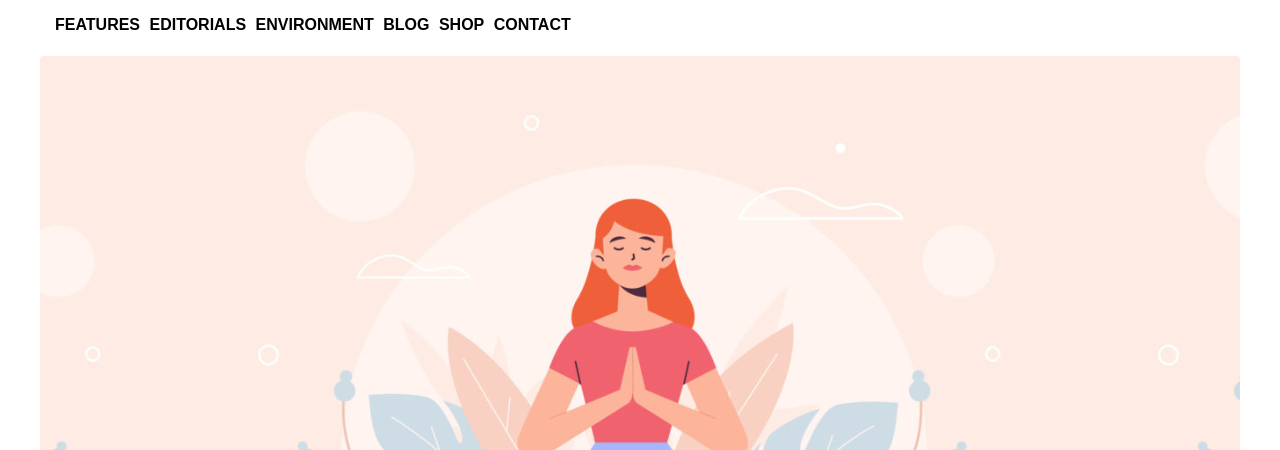
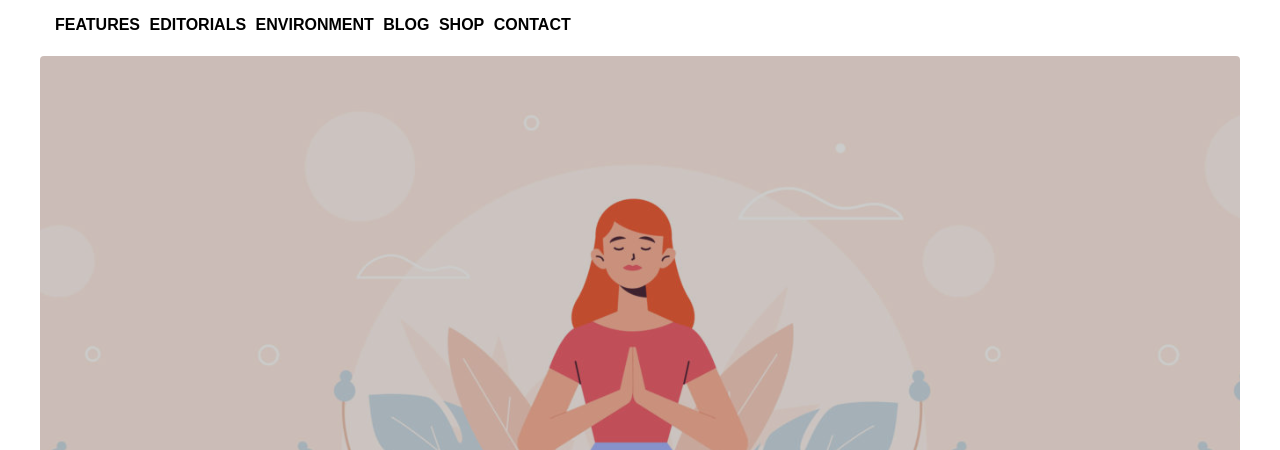
Before and after one commit to Riki420/htmlcss-wp, a plain HTML site: page index.html in a window 1280 px wide. Shown: the part 64-514 px from the top of the page. Drawn offline with Linux system fonts and the light colour scheme.

Commit message:
Scurezza Box-1

```diff
--- a/css/style.css
+++ b/css/style.css
@@ -87,10 +87,16 @@ header{
     height: 600px;
     margin-bottom: 20px;
     border-radius: 4px;
-    background-color: rgba(128, 128, 128, 0.8);
-
 
 }
+
+.opacita{
+    width: 100%;
+    height: 100%;
+    background-color: rgba(0,0,0,0.2);
+    border-radius: 4px;
+}
+
 
 .main-text{
     width: 60%;
--- a/index.html
+++ b/index.html
@@ -29,10 +29,12 @@
 
        <!--CORPO-->
        <div class="box-1">
-           <div class="main-text">
-               <h1>Lorem Ipsum</h1>
-                <span>Lorem ipsum dolor sit, amet consectetur adipisicing elit. Ipsum corporis facere quos magnam, ipsam consequuntur modi, at aliquid amet voluptates quo doloremque officia sunt, provident hic id. Vitae, sapiente ut!</span>
-           </div>
+           <div class="opacita">
+                <div class="main-text">
+                    <h1>Lorem Ipsum</h1>
+                        <span>Lorem ipsum dolor sit, amet consectetur adipisicing elit. Ipsum corporis facere quos magnam, ipsam consequuntur modi, at aliquid amet voluptates quo doloremque officia sunt, provident hic id. Vitae, sapiente ut!</span>
+                </div>
+
        </div>
 
        <div class="container clearfix">
@@ -59,7 +61,7 @@
 
 
            <div class="sidebar float-left">
-            <div class="size-img-2"></div>
+            <div class="size-img-2 opacita"></div>
             <h4>Lorem</h4>
             <span>Lorem ipsum dolor, sit amet consectetur adipisicing elit. Est corrupti, totam repellat inventore, obcaecati eum vitae libero officiis commodi error at reiciendis dolor pariatur dolorem unde nesciunt, autem impedit molestiae.</span>
            </div>
```
